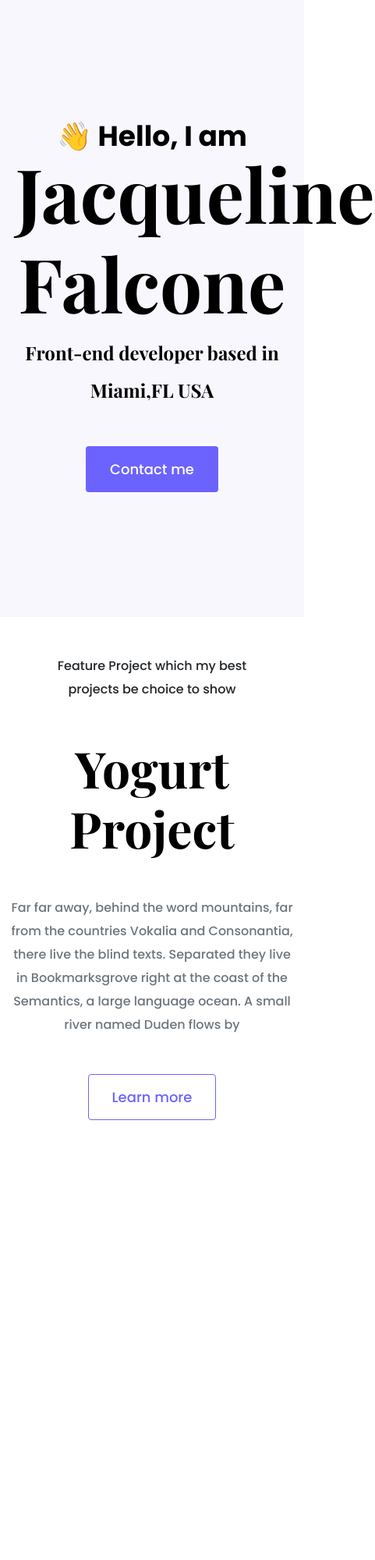
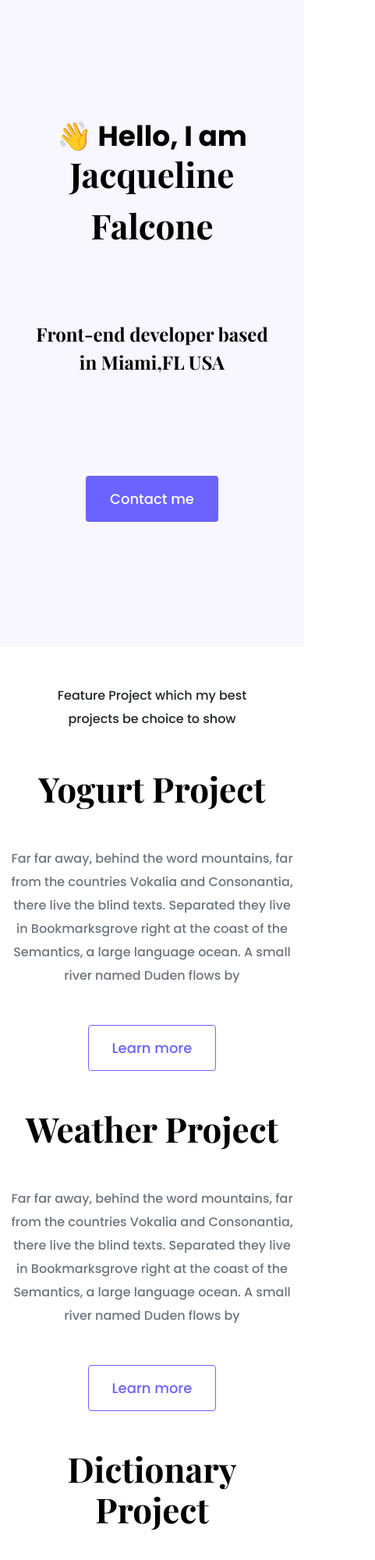
Before and after one commit to Jackiefalcone/Portfolio-project, a plain HTML site: page index.html in a window 390 px wide. Shown: the top 2000 px of the page at 78% size, 481 px wide, since content can reach past the window. Before the commit the page ends 1436 px from the top, so only its background shows below. Drawn offline with nearby package versions, Linux system fonts and the light colour scheme.

Commit message:
Integrated homepage content design

```diff
--- a/index.html
+++ b/index.html
@@ -41,7 +41,7 @@
       Feature Project which my best projects be choice to show
     </p>
     <div class="container">
-      <div class="row">
+      <div class="row mb-5">
         <div class="col d-none d-lg-block">
           <img src="images/yogurt.png" class="img-fluid" alt="yogurt" />
         </div>
@@ -59,6 +59,44 @@
           </div>
         </div>
       </div>
+
+      <div class="row mb-5">
+        <div class="col">
+          <div class="project-description">
+            <h2 class="mb-5">Weather Project</h2>
+            <p class="mb-5 text-muted">
+              Far far away, behind the word mountains, far from the countries
+              Vokalia and Consonantia, there live the blind texts. Separated
+              they live in Bookmarksgrove right at the coast of the Semantics, a
+              large language ocean. A small river named Duden flows by
+            </p>
+            <a href="" class="btn btn-branding-outline"> Learn more </a>
+          </div>
+        </div>
+
+        <div class="col d-none d-lg-block">
+          <img src="images/weather.png" class="img-fluid" alt="weather" />
+        </div>
+      </div>
+
+      <div class="row mb-5">
+        <div class="col d-none d-lg-block">
+          <img src="images/dictionary.png" class="img-fluid" alt="dictionary" />
+        </div>
+
+        <div class="col">
+          <div class="project-description">
+            <h2 class="mb-5">Dictionary Project</h2>
+            <p class="mb-5 text-muted">
+              Far far away, behind the word mountains, far from the countries
+              Vokalia and Consonantia, there live the blind texts. Separated
+              they live in Bookmarksgrove right at the coast of the Semantics, a
+              large language ocean. A small river named Duden flows by
+            </p>
+            <a href="" class="btn btn-branding-outline"> Learn more </a>
+          </div>
+        </div>
+      </div>
     </div>
   </body>
 </html>
--- a/styles/portfolio.css
+++ b/styles/portfolio.css
@@ -22,6 +22,7 @@ h6 {
 
 h1 {
   font-size: 96px;
+  line-height: 1.5;
 }
 
 h2 {
@@ -50,7 +51,7 @@ p {
 .hero h2 {
   font-family: var(--heading-font-family);
   font-weight: normal;
-  line-height: 2;
+  line-height: 1.5;
   font-size: 24px;
 }
 .btn-branding {
@@ -70,10 +71,20 @@ p {
   padding: 15px 30px;
 }
 .project-description {
-  padding: 120 60px;
+  padding: 0 60px;
 }
 
 @media (max-width: 900px) {
+  h1 {
+    font-size: 44px;
+  }
+  h2 {
+    font-size: 44px;
+  }
+  .hero h2 {
+    padding: 80px 20px;
+  }
+
   .project-description {
     padding: 0;
     text-align: center;
```
